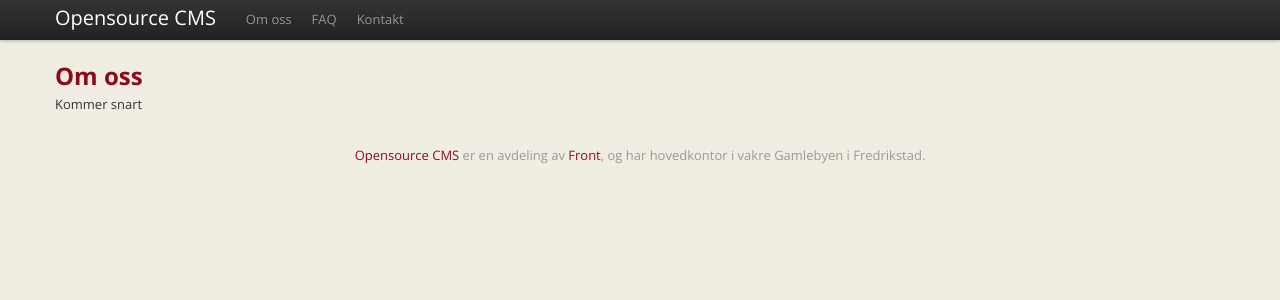
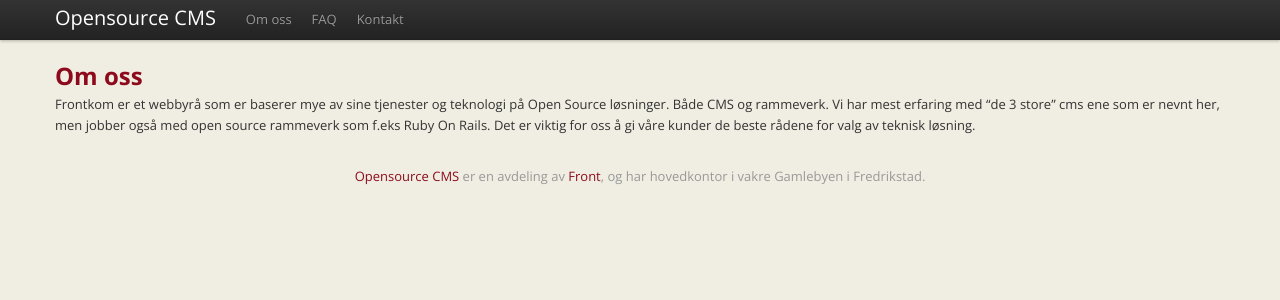
Before and after one commit to front/opensourcecms, a Jekyll site: the page built from _posts/2012-09-21-om.markdown, in a window 1280 px wide. Shown: the top 300 px of the page. Built offline with Jekyll 4.4.1, drawn with Linux system fonts in a browser that asks for light colours; nearby versions of some CDN libraries; comment, search, counter and statistics services are not loaded.

Commit message:
Updated _posts/2012-09-21-om.markdown

```diff
--- a/_posts/2012-09-21-om.markdown
+++ b/_posts/2012-09-21-om.markdown
@@ -4,4 +4,4 @@
 ---
 
 ## Om oss
-Kommer snart
+Frontkom er et webbyrå som er baserer mye av sine tjenester og teknologi på Open Source løsninger. Både CMS og rammeverk. Vi har mest erfaring med "de 3 store" cms ene som er nevnt her, men jobber også med open source rammeverk som f.eks Ruby On Rails. Det er viktig for oss å gi våre kunder de beste rådene for valg av teknisk løsning.
```
